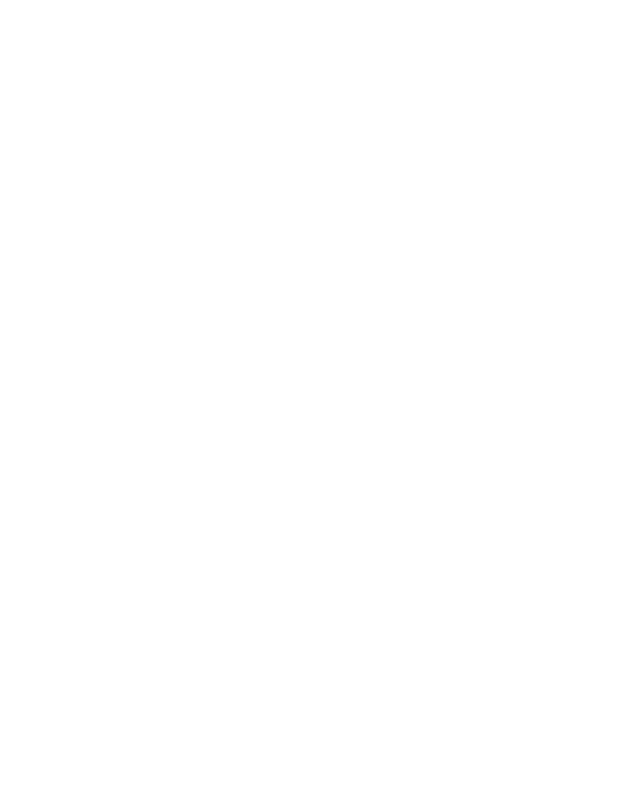
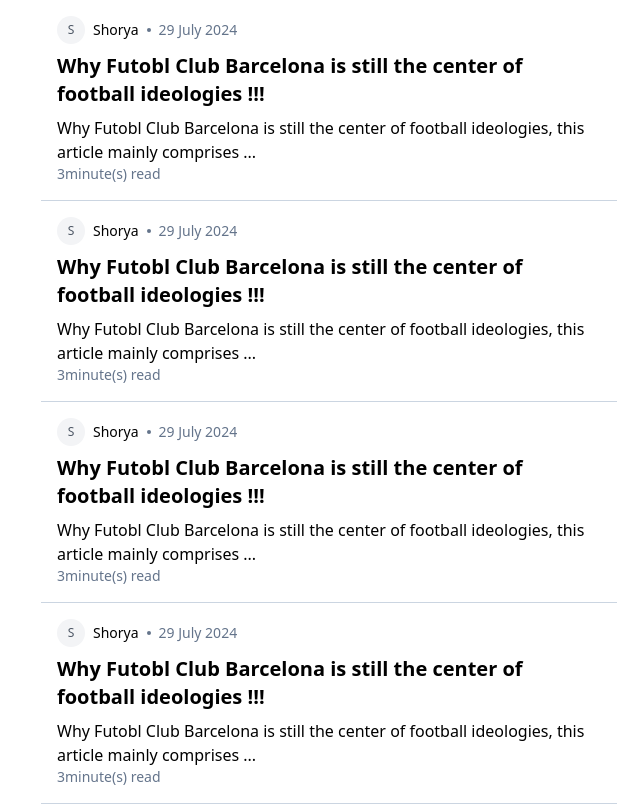
Before and after one commit to bajshorya/Medium, a React (Vite) app in the folder frontend/: page /blogs in a window 1280 px wide. Before the commit this address had no page. Shown: the whole page, without its empty margins (311-951 px from the left). Built offline with nearby package versions, Linux system fonts and the light colour scheme.

Commit message:
blog page and the blog card component

```diff
--- a/frontend/package.json
+++ b/frontend/package.json
@@ -11,6 +11,7 @@
   },
   "dependencies": {
     "@shoryabaj/common-zod": "^1.0.0",
+    "axios": "^1.7.2",
     "react": "^18.3.1",
     "react-dom": "^18.3.1",
     "react-router-dom": "^6.25.1"
--- a/frontend/src/App.tsx
+++ b/frontend/src/App.tsx
@@ -2,6 +2,7 @@
 import { Signup } from "./pages/Signup";
 import { Signin } from "./pages/Signin";
 import { Blog } from "./pages/Blog";
+import { Blogs } from "./pages/Blogs";
 
 function App() {
   return (
@@ -11,6 +12,7 @@
           <Route path="/signup" element={<Signup />} />
           <Route path="/signin" element={<Signin />} />
           <Route path="/blog/:id" element={<Blog />} />
+          <Route path="/blogs" element={<Blogs />} />
         </Routes>
       </BrowserRouter>
     </>
--- a/frontend/src/components/Auth.tsx
+++ b/frontend/src/components/Auth.tsx
@@ -1,13 +1,29 @@
 import { SignupInput } from "@shoryabaj/common-zod";
+import axios from "axios";
 import React, { ChangeEvent, useState } from "react";
-import { Link } from "react-router-dom";
+import { Link, useNavigate } from "react-router-dom";
+import { BACKEND_URL } from "../config";
+export const Auth = ({ type }: { type: "signup" | "signin" }) => {
+  const navigate = useNavigate();
 
-export const Auth = ({ type }: { type: "signup" | "signin" }) => {
   const [postInputs, setPostInputs] = useState<SignupInput>({
     name: "",
     username: "",
     password: "",
   });
+  async function sendRequest() {
+    try {
+      const reponse = await axios.post(
+        `${BACKEND_URL}/api/v1/user/${type === "signup" ? "signup" : "signin"}`,
+        postInputs
+      );
+      const jwt = reponse.data;
+      localStorage.setItem("token", jwt);
+      navigate("/blogs");
+    } catch (error) {
+      alert("error while signing up");
+    }
+  }
   return (
     <div className=" h-screen flex justify-center flex-col">
       <div className="flex justify-center">
@@ -27,6 +43,7 @@
             </div>
           </div>
           <div className="pt-8">
+            {type === "signup" ? (
               <LabelledInput
                 label="Name"
                 placeholder="Shorya Baj..."
@@ -37,6 +54,7 @@
                   });
                 }}
               />
+            ) : null}
             <LabelledInput
               label="Username/Email"
               placeholder="user@gmail.com"
@@ -59,6 +77,7 @@
               }}
             />
             <button
+              onClick={sendRequest}
               type="button"
               className="w-full text-white bg-gray-800 hover:bg-gray-900 focus:outline-none focus:ring-4 focus:ring-gray-300 font-medium rounded-lg text-sm mt-5 px-5 py-2.5 me-2 mb-2 "
             >
--- /dev/null
+++ b/frontend/src/components/BlogCard.tsx
@@ -0,0 +1,54 @@
+import React from "react";
+interface BlogCardProps {
+  authorName: string;
+  title: string;
+  content: string;
+  publishedDate: string;
+  //   id: number;
+}
+
+export const BlogCard = ({
+  authorName,
+  title,
+  content,
+  publishedDate,
+}: BlogCardProps) => {
+  return (
+    <div className="p-4 border-b border-slate-300 pb-4">
+      <div className="flex">
+        <div className="">
+          <Avatar name={authorName} />
+        </div>
+        <div className="font-extralight pl-2 flex justify-center flex-col text-sm">
+          {authorName}
+        </div>
+        <div className="flex justify-center flex-col pl-2  text-sm">
+          <Circle />
+        </div>
+        <div className="flex justify-center flex-col text-sm pl-2 font-thin text-slate-500 ">
+          {" "}
+          {publishedDate}
+        </div>
+      </div>
+      <div className="text-xl font-semibold pt-2 ">{title}</div>
+      <div className="text-md font-thin pt-2">
+        {content.slice(0, 100) + "..."}
+      </div>
+      <div className=" text-slate-500 text-sm font-thin">
+        {`${Math.ceil(content.length / 100)}minute(s) read`}
+      </div>
+    </div>
+  );
+};
+function Avatar({ name }: { name: string }) {
+  return (
+    <div className="relative inline-flex items-center justify-center w-7 h-7 overflow-hidden bg-gray-100 rounded-full dark:bg-gray-600">
+      <span className="text-xs font-extralight  text-gray-600 dark:text-gray-300">
+        {name[0]}
+      </span>
+    </div>
+  );
+}
+function Circle() {
+  return <div className="h-1 w-1 rounded-full bg-slate-500"></div>;
+}
--- /dev/null
+++ b/frontend/src/config.ts
@@ -0,0 +1 @@
+export const BACKEND_URL = "https://mediumproject.jain-shorya11.workers.dev";
--- /dev/null
+++ b/frontend/src/pages/Blogs.tsx
@@ -0,0 +1,53 @@
+import React from "react";
+import { BlogCard } from "../components/BlogCard";
+
+export const Blogs = () => {
+  return (
+    <>
+      <div className="flex justify-center">
+        <div className="max-w-xl">
+          <BlogCard
+            authorName={"Shorya"}
+            title={
+              "Why Futobl Club Barcelona is still the center of football ideologies !!! "
+            }
+            content={
+              "Why Futobl Club Barcelona is still the center of football ideologies, this article mainly comprises of stuff because of which fcb is still the central and the most important entity of footballing world "
+            }
+            publishedDate={"29 July 2024"}
+          />
+          <BlogCard
+            authorName={"Shorya"}
+            title={
+              "Why Futobl Club Barcelona is still the center of football ideologies !!! "
+            }
+            content={
+              "Why Futobl Club Barcelona is still the center of football ideologies, this article mainly comprises of stuff because of which fcb is still the central and the most important entity of footballing world "
+            }
+            publishedDate={"29 July 2024"}
+          />
+          <BlogCard
+            authorName={"Shorya"}
+            title={
+              "Why Futobl Club Barcelona is still the center of football ideologies !!! "
+            }
+            content={
+              "Why Futobl Club Barcelona is still the center of football ideologies, this article mainly comprises of stuff because of which fcb is still the central and the most important entity of footballing world "
+            }
+            publishedDate={"29 July 2024"}
+          />
+          <BlogCard
+            authorName={"Shorya"}
+            title={
+              "Why Futobl Club Barcelona is still the center of football ideologies !!! "
+            }
+            content={
+              "Why Futobl Club Barcelona is still the center of football ideologies, this article mainly comprises of stuff because of which fcb is still the central and the most important entity of footballing world "
+            }
+            publishedDate={"29 July 2024"}
+          />
+        </div>
+      </div>
+    </>
+  );
+};
```
Also changed, not shown: 1 other file (tests, documents, lock files or other folders). Lines whose indentation alone changed are shown as unchanged.
